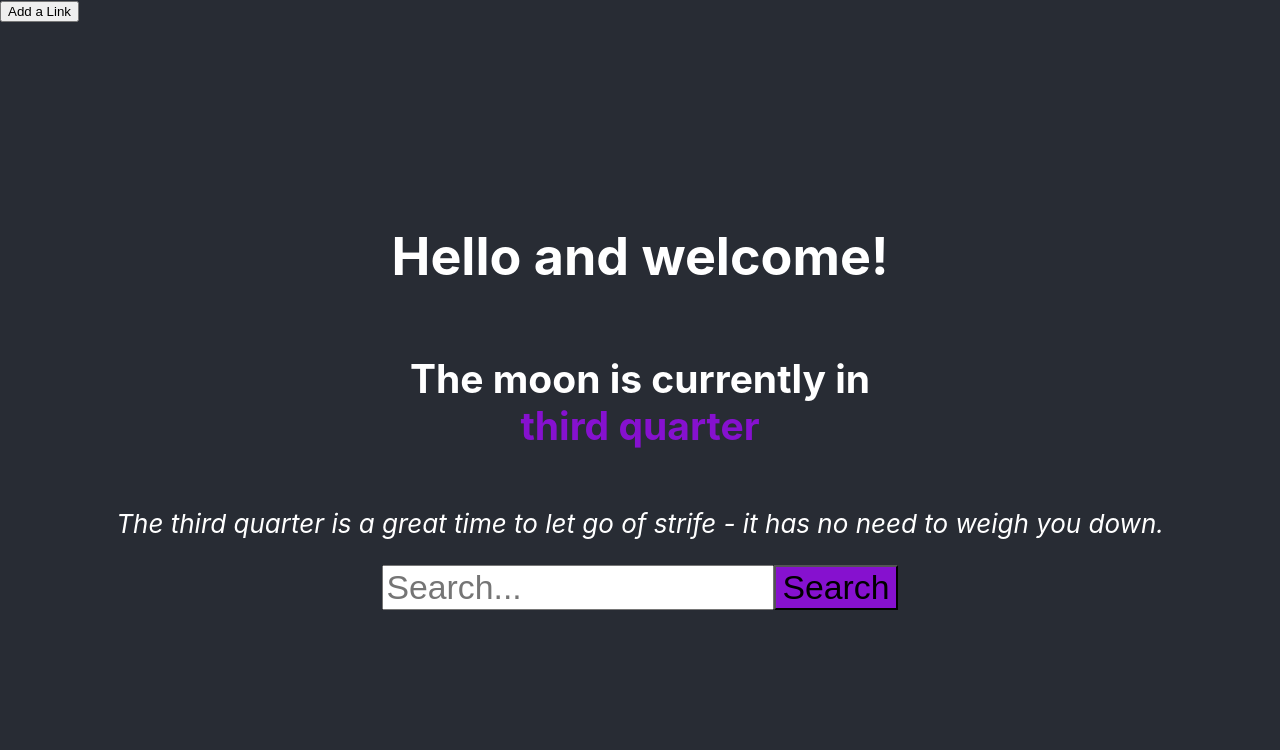
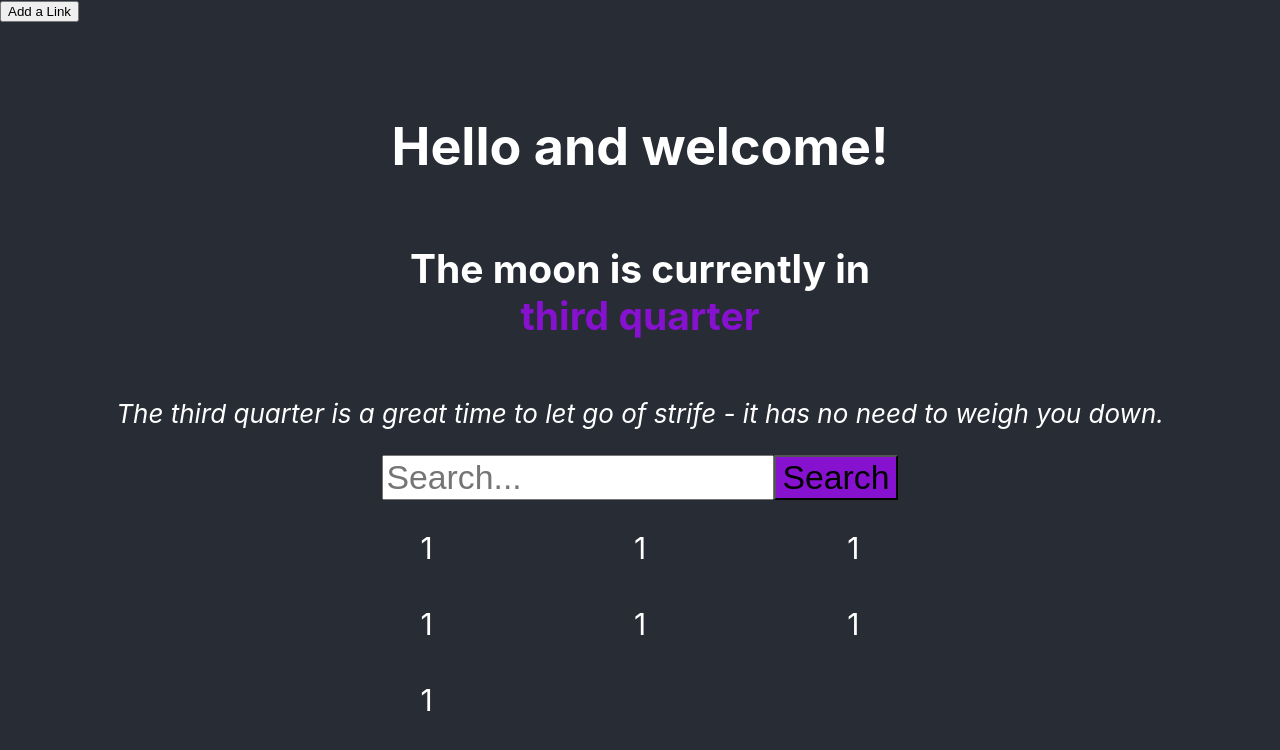
Before and after one commit to VortrusDev/start-page, a React (Create React App) app: page / in a window 1280 px wide. Shown: the top 750 px of the page. Built offline with nearby package versions, Linux system fonts and the light colour scheme.

Commit message:
LinkGrid and LinkGridItem showing properly

```diff
--- a/src/App.tsx
+++ b/src/App.tsx
@@ -3,10 +3,13 @@ import React, { PureComponent } from "react";
 import { getCurrentMoonPhase } from "./helpers";
 import { AddLinkModal } from "./components/AddLinkModal";
 import { NavBar } from "./components/NavBar";
+import { LinkGrid } from "./components/LinkGrid";
 import "bootstrap";
 import "./App.css";
 import "./NavBar.css";
 import "./Popup.css";
+import "./LinkGrid.css";
+import { LinkGridItem } from "./components/LinkGridItem";
 
 interface AppProps {}
 
@@ -73,6 +76,15 @@ class App extends PureComponent<AppProps, AppState> {
               onClose={this.toggleAddingLinkPopup}
             />
           )}
+          <LinkGrid>
+            <LinkGridItem>1</LinkGridItem>
+            <LinkGridItem>1</LinkGridItem>
+            <LinkGridItem>1</LinkGridItem>
+            <LinkGridItem>1</LinkGridItem>
+            <LinkGridItem>1</LinkGridItem>
+            <LinkGridItem>1</LinkGridItem>
+            <LinkGridItem>1</LinkGridItem>
+          </LinkGrid>
         </header>
       </div>
     );
--- /dev/null
+++ b/src/LinkGrid.css
@@ -0,0 +1,13 @@
+.LinkGrid {
+  display: grid;
+  grid-template-columns: auto auto auto;
+  padding: 10px;
+  width: 50vw;
+  height: 25vh;
+}
+
+.LinkGridItem {
+  padding: 20px;
+  font-size: 30px;
+  text-align: center;
+}
--- a/src/components/AddLinkModal.tsx
+++ b/src/components/AddLinkModal.tsx
@@ -34,8 +34,7 @@ export class AddLinkModal extends PureComponent<
     this.setState({ link: event.target.value });
   };
 
-  handleClose = (event: React.MouseEvent<HTMLDivElement, MouseEvent>) => {
-    console.log(typeof event);
+  handleClose = () => {
     this.props.onClose();
   };
 
--- a/src/components/LinkGrid.tsx
+++ b/src/components/LinkGrid.tsx
@@ -4,4 +4,8 @@ interface LinkGridProps {}
 
 interface LinkGridState {}
 
-export class LinkGrid extends PureComponent<LinkGridProps, LinkGridState> {}
+export class LinkGrid extends PureComponent<LinkGridProps, LinkGridState> {
+  render() {
+    return <div className="LinkGrid">{this.props.children}</div>;
+  }
+}
--- /dev/null
+++ b/src/components/LinkGridItem.tsx
@@ -0,0 +1,7 @@
+import { PureComponent } from "react";
+
+export class LinkGridItem extends PureComponent {
+  render() {
+    return <div className="LinkGridItem">{this.props.children}</div>;
+  }
+}
```
Also changed, not shown: 1 other file (tests, documents, lock files or other folders).
